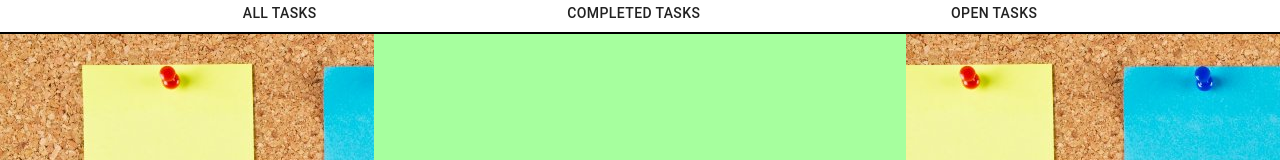
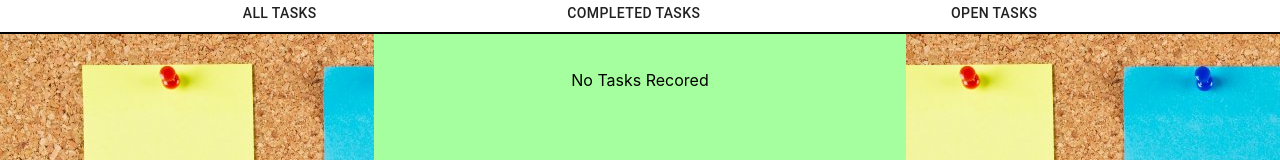
Before and after one commit to andywu0489/todo-list-challenge-client, a React (Create React App) app: page / in a window 1280 px wide. Shown: the part 163-323 px from the top of the page. Built offline with nearby package versions, Linux system fonts and the light colour scheme; no server answers.

Commit message:
-Add todo makes post request then adds to store -Complete todo makes patch request the edits store -Format code with prettier

```diff
--- a/package.json
+++ b/package.json
@@ -11,6 +11,7 @@
     "@types/react-redux": "^7.1.11",
     "axios": "^0.20.0",
     "node-sass": "^4.14.1",
+    "prettier": "^2.1.2",
     "react": "^16.13.1",
     "react-dom": "^16.13.1",
     "react-redux": "^7.2.2",
--- a/src/App.scss
+++ b/src/App.scss
@@ -32,7 +32,7 @@
 }
 
 header {
-  display:flex;
+  display: flex;
   justify-content: center;
   align-items: center;
   height: 10vh;
@@ -45,6 +45,7 @@ header {
   from {
     transform: rotate(0deg);
   }
+
   to {
     transform: rotate(360deg);
   }
--- a/src/api.tsx
+++ b/src/api.tsx
@@ -1,24 +1,24 @@
-import axios from 'axios'
+import axios from "axios";
 
 export const createTodo = (todo: string) => {
-    return axios({
-        url: 'http://localhost:4000/todos/',
-        method: 'POST',
-        data: {task: todo}
-    })
-}
+  return axios({
+    url: "http://localhost:4000/todos/",
+    method: "POST",
+    data: { task: todo },
+  });
+};
 
 export const editTodo = (id: number, data: object) => {
-    return axios({
-        url: `http://localhost:4000/todos/${id}`,
-        method: 'PATCH',
-        data: data
-    })
-}
+  return axios({
+    url: `http://localhost:4000/todos/${id}`,
+    method: "PATCH",
+    data: data,
+  });
+};
 
 export const getTodos = () => {
-    return axios({
-        url: `http://localhost:4000/todos/`,
-        method: 'GET'
-    })
-}
+  return axios({
+    url: `http://localhost:4000/todos/`,
+    method: "GET",
+  });
+};
--- a/src/components/createTodo.tsx
+++ b/src/components/createTodo.tsx
@@ -1,61 +1,58 @@
-import React, { useState, useEffect, MouseEvent } from 'react'
-import { createTodo } from '../api'
-import ShowTodos from './showTodos'
-import { Button, TextField} from '@material-ui/core'
-import './createTodo.scss'
-import { getTodoList } from '../features/todos/todosSlice'
-import { useDispatch } from 'react-redux'
+import React, { useState, useEffect, MouseEvent } from "react";
+// import { createTodo } from '../api'
+import ShowTodos from "./showTodos";
+import { Button, TextField } from "@material-ui/core";
+import "./createTodo.scss";
+import { getTodoList, setTodo } from "../features/todos/todosSlice";
+import { useDispatch } from "react-redux";
 
+function CreateTodo() {
+  const [task, setTask] = useState("");
 
-function CreateTodo () {
-    const [task, setTask] = useState('')
-
-    const dispatch = useDispatch()
+  const dispatch = useDispatch();
 
   const refreshList = () => {
-        dispatch(getTodoList())
-    }
+    dispatch(getTodoList());
+  };
 
   useEffect(() => {
-        refreshList()
+    refreshList();
     // eslint-disable-next-line react-hooks/exhaustive-deps
-    }, []
-    )
+  }, []);
 
-    const handleChange = (event: React.ChangeEvent<HTMLInputElement>) => setTask(
-        event.target.value
-    )
+  const handleChange = (event: React.ChangeEvent<HTMLInputElement>) =>
+    setTask(event.target.value);
 
-    const onCreateTodo = (event: MouseEvent) => {
-        event.preventDefault()
-        createTodo(task)
-            .then(() => {
-               refreshList()
-                setTask('')
-            })
-            .catch(() => {
-                setTask('')
-            })
+  const onCreateTodo = async (event: MouseEvent) => {
+    event.preventDefault();
+    await dispatch(setTodo(task));
+    try {
+      setTask("");
+    } catch {
+      setTask("");
     }
+  };
 
   return (
     <div>
-            <div className='form'>
+      <div className="form">
         <TextField
-                name='task'
+          name="task"
           value={task}
-                type='text'
+          type="text"
           variant="outlined"
           label="Task"
           onChange={handleChange}
         />
-                <Button className='filter-button' onClick={onCreateTodo}>Submit</Button>
+        <Button className="filter-button" onClick={onCreateTodo}>
+          Submit
+        </Button>
       </div>
       <div>
-                <ShowTodos refreshList={refreshList}/>
+        <ShowTodos refreshList={refreshList} />
       </div>
     </div>
-        )
+  );
 }
 
-export default CreateTodo
+export default CreateTodo;
--- a/src/components/showTodos.tsx
+++ b/src/components/showTodos.tsx
@@ -1,88 +1,100 @@
-import React, { MouseEvent } from 'react'
-import { editTodo } from '../api'
-import './showTodos.scss'
-import { Button, Card} from '@material-ui/core'
-import { setFilter } from '../features/filters/filtersSlice'
-import { useDispatch, useSelector } from 'react-redux'
-import { RootState } from '../reducers/index'
+import React, { MouseEvent } from "react";
+import "./showTodos.scss";
+import { Button, Card } from "@material-ui/core";
+import { setFilter } from "../features/filters/filtersSlice";
+import { useDispatch, useSelector } from "react-redux";
+import { RootState } from "../reducers/index";
+import { completeTodo } from "../features/todos/todosSlice";
 
-function ShowTodos (props: any) {
-
-    const { refreshList } = props
-
-    const dispatch = useDispatch()
+function ShowTodos(props: any) {
+  const dispatch = useDispatch();
 
   const onShowAll = (event: MouseEvent) => {
-        dispatch(setFilter(
-            {
-                filterValue: 'SHOW_ALL'
-            }
-        ))
-    }
+    dispatch(
+      setFilter({
+        filterValue: "SHOW_ALL",
+      })
+    );
+  };
 
   const onShowCompeted = (event: MouseEvent) => {
-        dispatch(setFilter(
-            {
-                filterValue: "SHOW_COMPLETED"
-            }
-        ))
-    }
+    dispatch(
+      setFilter({
+        filterValue: "SHOW_COMPLETED",
+      })
+    );
+  };
 
   const onShowOpen = (event: MouseEvent) => {
-        dispatch(setFilter(
-            {
-                filterValue: "SHOW_OPEN"
-            }
-        ))
-    }
+    dispatch(
+      setFilter({
+        filterValue: "SHOW_OPEN",
+      })
+    );
+  };
 
-    const onEditTodo = (id: number) => {
-        const data = {'completed': true}
-        editTodo(id, data)
-        refreshList()
-    }
+  const onCompleteTodo = (id: number) => {
+    dispatch(completeTodo(id));
+  };
 
-    const todos: any = useSelector((state: RootState) => state.todos)
-    const filter = useSelector((state: RootState) => state.filter)
+  const todos: any = useSelector((state: RootState) => state.todos.todos);
+  const filter = useSelector((state: RootState) => state.filter);
+
+  console.log("todos", todos);
 
   interface Todo {
     _id: number;
     completed: boolean;
-        task: string
+    task: string;
   }
 
   const todoTemplate = (todo: Todo) => (
-            <Card className='card' key={todo._id}>
+    <Card className="card" key={todo._id}>
       <div className="todo-item">
-                <div  style={{ textDecorationLine: todo.completed ? 'line-through' : 'none' }}>{todo.task}</div>
-                {!todo.completed && <Button onClick={() => onEditTodo(todo._id)}>Complete</Button>}
+        <div
+          style={{
+            textDecorationLine: todo.completed ? "line-through" : "none",
+          }}
+        >
+          {todo.task}
+        </div>
+        {!todo.completed && (
+          <Button onClick={() => onCompleteTodo(todo._id)}>Complete</Button>
+        )}
       </div>
     </Card>
-    )
+  );
 
   return (
-            <div className='container'>
-                <div className='button-container'>
+    <div className="container">
+      <div className="button-container">
         <Button onClick={onShowAll}>All Tasks</Button>
         <Button onClick={onShowCompeted}>Completed Tasks</Button>
         <Button onClick={onShowOpen}>Open Tasks</Button>
       </div>
-                <div className='border'>
-                <div className='list'>
+      <div className="border">
+        <div className="list">
           {todos && todos.length === 0 && <p>No Tasks Recored</p>}
-                {todos && todos.length && filter.filterValue === 'SHOW_ALL' && todos.map((todo: Todo) => (
-                    todoTemplate(todo)
-                ))}
-                {todos && todos.length && filter.filterValue === 'SHOW_COMPLETED' && todos.filter((todo: Todo) => todo.completed === true).map((todo: Todo)=> (
-                    todoTemplate(todo)
-                ))}
-                 {todos && todos.length && filter.filterValue === 'SHOW_OPEN' && todos.filter((todo: Todo) => todo.completed === false).map((todo: Todo) => (
-                    todoTemplate(todo)
-                ))}
+          {todos &&
+            todos.length > 0 &&
+            filter.filterValue === "SHOW_ALL" &&
+            todos.map((todo: Todo) => todoTemplate(todo))}
+          {todos &&
+            todos.length > 0 &&
+            filter.filterValue === "SHOW_COMPLETED" &&
+            todos
+              .filter((todo: Todo) => todo.completed === true)
+              .map((todo: Todo) => todoTemplate(todo))}
+          {todos &&
+            todos.length > 0 &&
+            filter.filterValue === "SHOW_OPEN" &&
+            todos
+              .filter((todo: Todo) => todo.completed === false)
+              .map((todo: Todo) => todoTemplate(todo))}
         </div>
       </div>
     </div>
-        )
+  );
 }
 
-export default ShowTodos
+export default ShowTodos;
--- a/src/features/filters/filtersSlice.tsx
+++ b/src/features/filters/filtersSlice.tsx
@@ -1,17 +1,17 @@
-import { createSlice } from '@reduxjs/toolkit'
+import { createSlice } from "@reduxjs/toolkit";
 
 const filtersSlice = createSlice({
-  name: 'filters',
+  name: "filters",
   initialState: {
-     filterValue: 'SHOW_ALL'
+    filterValue: "SHOW_ALL",
   },
   reducers: {
     setFilter(state, action) {
-      return action.payload
-    }
-  }
-})
+      return action.payload;
+    },
+  },
+});
 
-export const { setFilter } = filtersSlice.actions
+export const { setFilter } = filtersSlice.actions;
 
-export default filtersSlice.reducer
+export default filtersSlice.reducer;
--- a/src/features/todos/todosSlice.tsx
+++ b/src/features/todos/todosSlice.tsx
@@ -1,41 +1,55 @@
-import { createSlice, createAsyncThunk, PayloadAction } from '@reduxjs/toolkit'
-import { getTodos } from '../../api'
+import { createSlice, createAsyncThunk } from "@reduxjs/toolkit";
+import { getTodos, createTodo, editTodo } from "../../api";
 
-export const getTodoList = createAsyncThunk(
-  'todos/getTodoList',
-    async () => {
-      const response = await getTodos()
-      return response.data
-    }
-  )
+export const getTodoList = createAsyncThunk("todos/getTodoList", async () => {
+  const response = await getTodos();
+  return response.data;
+});
 
-interface initialState {
-  todos: any
-}
+export const setTodo = createAsyncThunk(
+  "todos/setTodo",
+  async (task: string) => {
+    const response = await createTodo(task);
+    return response.data;
+  }
+);
 
-const initialState = {
-  todos: []
-}
+export const completeTodo = createAsyncThunk(
+  "todos/completeTodo",
+  async (id: number) => {
+    const data: object = { completed: true };
+    const response = await editTodo(id, data);
+    return response.data;
+  }
+);
 
-interface getTodoList{
-  fulfilled: any
+interface getTodoList {
+  fulfilled: any;
 }
 
 const todosSlice = createSlice({
-  name: 'todos',
-  initialState,
-  reducers: {
-    setTodoList(state, action) {
-        return action.payload
-    }
+  name: "todos",
+  initialState: {
+    todos: [],
   },
+  reducers: {},
   extraReducers: {
-    [getTodoList.fulfilled.toString()]: (state, action: PayloadAction) => {
-      return action.payload
-    }
-  }
-})
+    [getTodoList.fulfilled.toString()]: (state, action) => {
+      state.todos = state.todos.concat(action.payload);
+    },
+    [setTodo.fulfilled.toString()]: (state, action) => {
+      state.todos = state.todos.concat(action.payload);
+    },
+    [completeTodo.fulfilled.toString()]: (state, action) => {
+      const { _id } = action.payload;
+      console.log("ACTION", action.payload);
 
-export const { setTodoList } = todosSlice.actions
+      const todo: any = state.todos.find((todo: any) => todo._id === _id);
 
-export default todosSlice.reducer
+      // console.log("TODO", todo);
+      todo.completed = true;
+    },
+  },
+});
+
+export default todosSlice.reducer;
```
Also changed, not shown: src/App.tsx (+6 -4 lines), src/index.tsx (+12 -12 lines), src/reducers/index.tsx (+7 -7 lines), src/components/createTodo.scss (line endings or trailing spaces), src/components/showTodos.scss (line endings or trailing spaces), 2 other files (tests, documents, lock files or other folders). Lines whose indentation alone changed are shown as unchanged.
